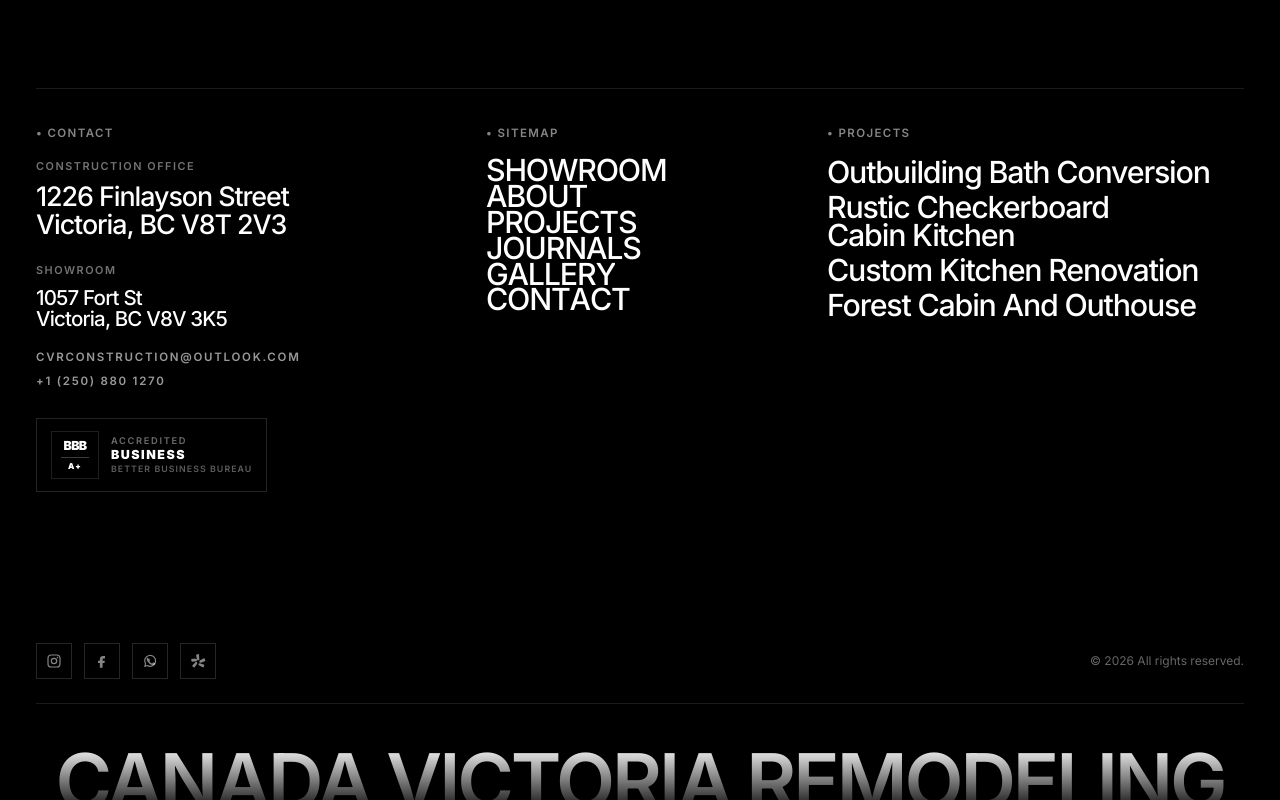
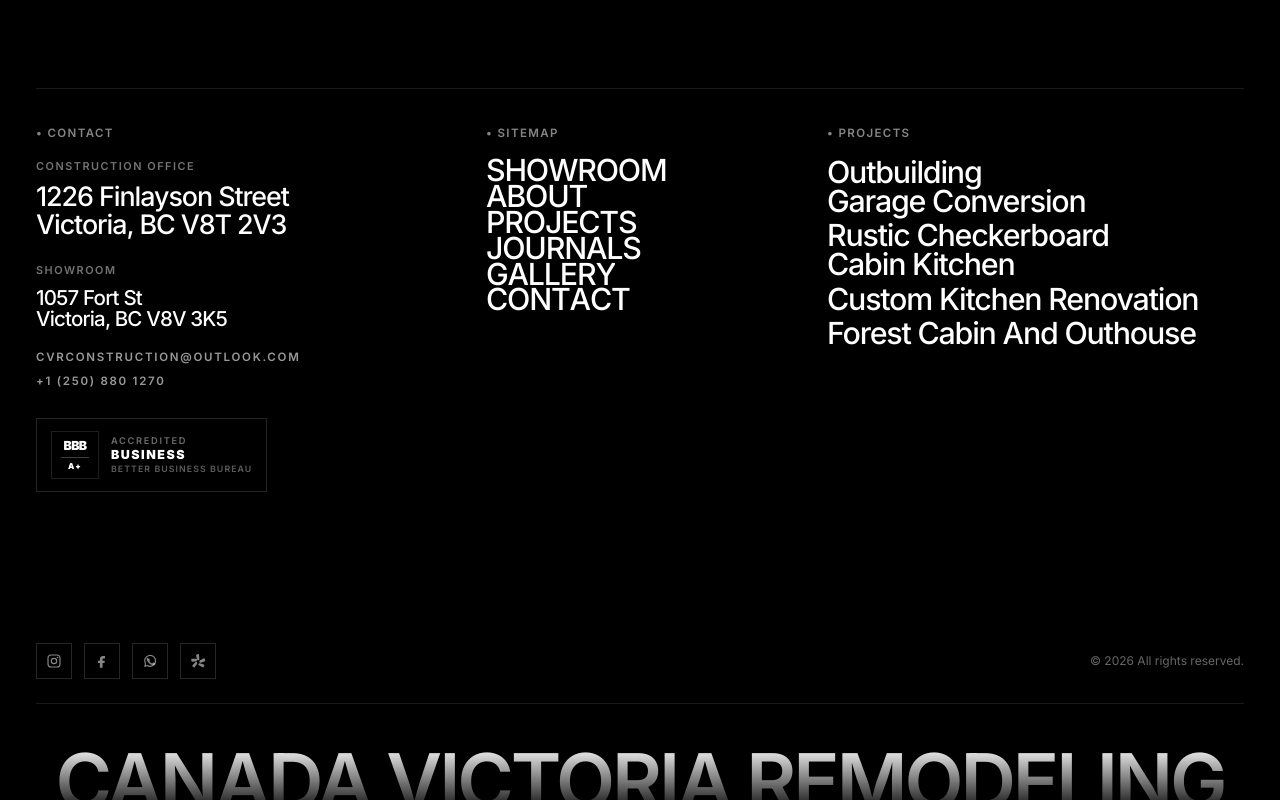
Before and after one commit to 3li-jpg/cvr-construction, a Next.js app: page /contact in a window 1280 px wide. Shown: the part 2419-3219 px from the top of the page. Built offline with nearby package versions, Linux system fonts and the light colour scheme.

Commit message:
fix: apply client content updates
Correct client-requested project copy, gallery content, showroom contact details, and showroom section styling.

```diff
--- a/next.config.ts
+++ b/next.config.ts
@@ -17,6 +17,15 @@ const nextConfig: NextConfig = {
         hostname: "images.unsplash.com",
       },
     ],
+  },
+  async redirects() {
+    return [
+      {
+        source: "/projects/outbuilding-bath-conversion",
+        destination: "/projects/outbuilding-garage-conversion",
+        permanent: true,
+      },
+    ];
   },
   async headers() {
     return [
--- a/src/components/ContactBlockSection.tsx
+++ b/src/components/ContactBlockSection.tsx
@@ -59,7 +59,7 @@ export function ContactBlockSection({ showroomOnly = false }: ContactBlockSectio
             </div>
           </Reveal>
 
-          <div className="grid gap-10 border-t border-[color:var(--showroom-line)] pt-10 lg:grid-cols-[minmax(0,0.72fr)_minmax(0,1fr)] lg:gap-14 lg:pt-12 xl:gap-18">
+          <div className="grid gap-10 pt-10 lg:grid-cols-[minmax(0,0.72fr)_minmax(0,1fr)] lg:gap-14 lg:pt-12 xl:gap-18">
             <Reveal direction="up" delay={0.08} duration={0.85} distance={30}>
               <div className="flex h-full flex-col items-center justify-between gap-10 py-1 text-center">
                 <div className="flex flex-col items-center gap-8">
--- a/src/components/Navbar.tsx
+++ b/src/components/Navbar.tsx
@@ -8,7 +8,12 @@ import { AnimatedThemeToggler } from "@/components/AnimatedThemeToggler";
 import { SocialIconLink } from "@/components/SocialIconLink";
 import TextRoll from "@/components/ui/text-roll";
 import { DURATION, EASE_OUT_EXPO } from "@/lib/motion";
-import { businessContact, navItems, socialLinks } from "@/lib/site-data";
+import {
+  businessContact,
+  navItems,
+  showroomContact,
+  socialLinks,
+} from "@/lib/site-data";
 
 // Display order for the top-of-page horizontal nav and the expanded menu
 // overlay.
@@ -347,15 +352,31 @@ export function Navbar() {
                 variants={menuItemVariants}
                 className="flex w-full max-w-[42rem] flex-col items-center gap-3 border-t border-white/12 pt-5 text-center text-[0.72rem] font-medium uppercase tracking-[0.18em] text-white/50 sm:text-xs md:gap-4 md:pt-6"
               >
-                <div className="flex flex-col items-center gap-1">
+                <div className="flex flex-col items-center gap-2">
                   <p className="text-[0.7rem] text-white/60">Get in touch</p>
+                  <div className="flex flex-col items-center gap-1.5 text-sm tracking-[0.14em] text-white md:text-base">
+                    <a
+                      href={showroomContact.phoneHref}
+                      tabIndex={hiddenMenuTabIndex}
+                      className="transition-colors hover:text-white/70 focus-visible:outline-none focus-visible:ring-2 focus-visible:ring-white focus-visible:ring-offset-2 focus-visible:ring-offset-black"
+                    >
+                      Showroom / {showroomContact.phone}
+                    </a>
+                    <a
+                      href={businessContact.phoneHref}
+                      tabIndex={hiddenMenuTabIndex}
+                      className="transition-colors hover:text-white/70 focus-visible:outline-none focus-visible:ring-2 focus-visible:ring-white focus-visible:ring-offset-2 focus-visible:ring-offset-black"
+                    >
+                      Construction / {businessContact.phone}
+                    </a>
                     <a
                       href={businessContact.emailHref}
                       tabIndex={hiddenMenuTabIndex}
-                    className="break-all text-sm tracking-[0.14em] text-white transition-colors hover:text-white/70 focus-visible:outline-none focus-visible:ring-2 focus-visible:ring-white focus-visible:ring-offset-2 focus-visible:ring-offset-black md:text-base"
+                      className="break-all transition-colors hover:text-white/70 focus-visible:outline-none focus-visible:ring-2 focus-visible:ring-white focus-visible:ring-offset-2 focus-visible:ring-offset-black"
                     >
                       {businessContact.email.toUpperCase()}
                     </a>
+                  </div>
                 </div>
                 <div className="flex flex-wrap items-center justify-center gap-2.5">
                   {socialLinks.map((item) => (
--- a/src/lib/site-data.ts
+++ b/src/lib/site-data.ts
@@ -227,7 +227,6 @@ export const projects: ProjectEntry[] = [
     galleryImages: [
       "/images/victoria-custom-kitchen-renovation.webp",
       "/images/victoria-premium-kitchen-interior.webp",
-      "/images/2025-01-18.webp",
     ],
     scope: [
       "Kitchen demolition and reconfiguration",
@@ -325,16 +324,16 @@ export const projects: ProjectEntry[] = [
     ],
   },
   {
-    slug: "outbuilding-bath-conversion",
-    title: "Outbuilding Bath Conversion",
+    slug: "outbuilding-garage-conversion",
+    title: "Outbuilding Garage Conversion",
     year: "2023",
-    updatedAt: "2026-04-30",
-    category: "Bathroom Conversion",
+    updatedAt: "2026-05-01",
+    category: "Garage Conversion",
     location: "Greater Victoria",
     summary:
-      "An outbuilding bath conversion that turned an unfinished utility space into a clean, practical bathroom with brighter surfaces, defined plumbing, and a finished daily-use feel.",
+      "An outbuilding garage conversion that turned a rough, unfinished structure into a cleaner, more practical garage with brighter surfaces and a finished daily-use feel.",
     intro:
-      "This project converted an outbuilding interior from a rough, work-in-progress shell into a usable bathroom space. The work focused on bringing order to the layout, closing in the unfinished surfaces, and creating a simple, durable finish that made the room feel intentional instead of improvised.",
+      "This project converted an outbuilding garage from a rough, work-in-progress shell into a more usable finished space. The work focused on bringing order to the layout, closing in the unfinished surfaces, and creating a simple, durable finish that made the garage feel intentional instead of improvised.",
     heroImage: "/images/victoria-outbuilding-bath-conversion-after-final-main.webp",
     coverImage: "/images/victoria-outbuilding-bath-conversion-after-final-main.webp",
     galleryImages: [
@@ -349,33 +348,33 @@ export const projects: ProjectEntry[] = [
         label: "Existing condition",
         beforeImage: "/images/victoria-outbuilding-bath-conversion-before-001.webp",
         afterImage: "/images/victoria-outbuilding-bath-conversion-after-final-main.webp",
-        beforeAlt: "Outbuilding bathroom conversion before construction",
-        afterAlt: "Finished outbuilding bathroom conversion by CVR Construction",
+        beforeAlt: "Outbuilding garage conversion before construction",
+        afterAlt: "Finished outbuilding garage conversion by CVR Construction",
       },
     ],
     scope: [
-      "Outbuilding bathroom conversion",
-      "Plumbing and fixture coordination",
+      "Outbuilding garage conversion",
+      "Garage layout and finish coordination",
       "Wall, ceiling, and surface finishing",
       "Flooring, trim, and final detailing",
     ],
     highlights: [
-      "Before and after transformation from unfinished space to finished bathroom",
-      "Cleaner room envelope with brighter, more usable surfaces",
-      "Practical fixture layout for a compact outbuilding footprint",
+      "Before and after transformation from unfinished outbuilding to finished garage",
+      "Cleaner garage envelope with brighter, more usable surfaces",
+      "Practical layout for a compact outbuilding footprint",
     ],
     outcome:
-      "The completed conversion gives the outbuilding a more useful, finished bathroom space. It replaces the rough existing condition with a cleaner layout, brighter surfaces, and a room that feels ready for daily use.",
+      "The completed conversion gives the outbuilding a more useful, finished garage space. It replaces the rough existing condition with a cleaner layout, brighter surfaces, and a garage that feels ready for daily use.",
     storySections: [
       {
         heading: "Design Priorities",
         body:
-          "The priority was to make the conversion feel practical and complete without overcomplicating the small footprint. Every visible surface, fixture position, and transition had to support a cleaner room that could work as part of the outbuilding rather than a temporary add-on.",
+          "The priority was to make the garage conversion feel practical and complete without overcomplicating the small footprint. Every visible surface and transition had to support a cleaner space that could work as part of the outbuilding rather than a temporary add-on.",
       },
       {
         heading: "Execution Notes",
         body:
-          "Conversion work depends on resolving what the existing structure gives you. The visible finish needed to hide the roughness of the starting point while keeping plumbing, trim, and surface transitions simple enough to feel durable and maintainable.",
+          "Conversion work depends on resolving what the existing structure gives you. The visible finish needed to hide the roughness of the starting point while keeping trim and surface transitions simple enough to feel durable and maintainable.",
       },
     ],
   },
@@ -972,13 +971,6 @@ export const galleryItems = [
     alt: "Garden studio exterior walkway by CVR Construction",
   },
   {
-    title: "Refined Interior",
-    image: "/images/2025-01-18.webp",
-    category: "Interior",
-    eyebrow: "Interior Upgrade",
-    alt: "Interior renovation by CVR Construction",
-  },
-  {
     title: "Legacy Wood Kitchen",
     image: "/images/victoria-legacy-wood-kitchen-001.webp",
     category: "Kitchen",
@@ -1413,11 +1405,11 @@ export const galleryItems = [
     alt: "dark gray kitchen and bath by CVR Construction",
   },
   {
-    title: "Outbuilding Bath Conversion",
+    title: "Outbuilding Garage Conversion",
     image: "/images/victoria-outbuilding-bath-conversion-after-final-main.webp",
-    category: "Bathroom",
-    eyebrow: "Bathroom Conversion",
-    alt: "outbuilding bath conversion by CVR Construction",
+    category: "Garage",
+    eyebrow: "Garage Conversion",
+    alt: "outbuilding garage conversion by CVR Construction",
   },
   {
     title: "Framed Bathroom Renovation",
```
Lines whose indentation alone changed are shown as unchanged.
